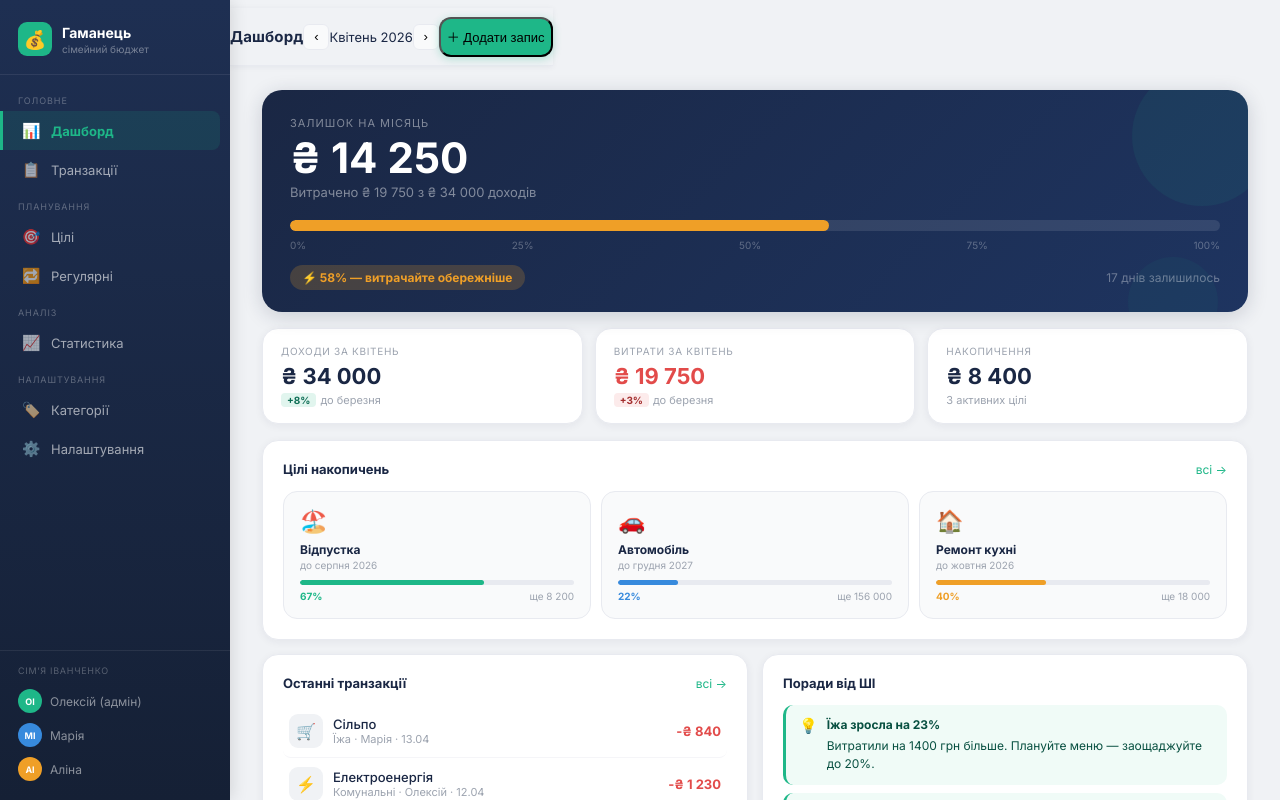
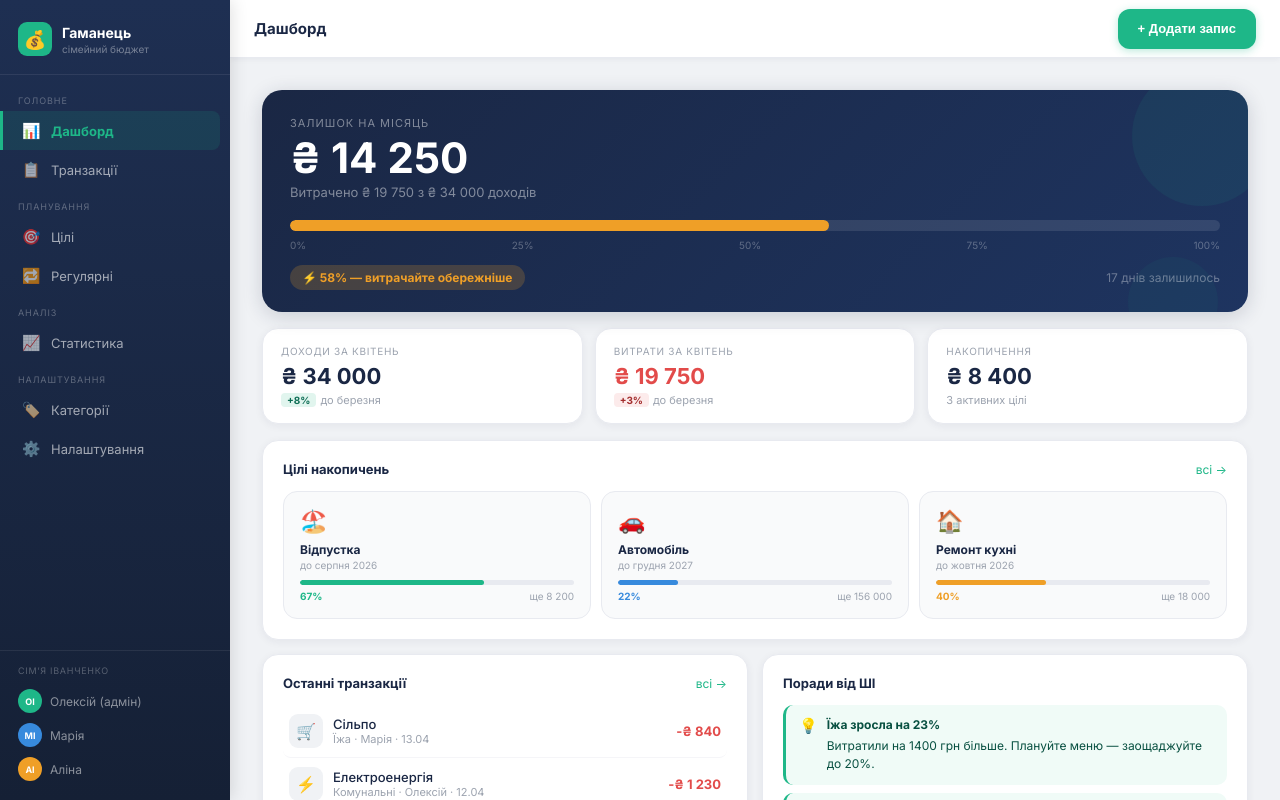
Before and after one commit to Kozova/family-budget, a Next.js app: page / in a window 1280 px wide. Shown: the top 800 px of the page. Built offline with nearby package versions, Linux system fonts and the light colour scheme.

Commit message:
feat: fix topbar layout, add transaction modal

```diff
--- a/src/components/layout/Topbar.tsx
+++ b/src/components/layout/Topbar.tsx
@@ -1,68 +1,60 @@
-'use client';
+"use client";
 
-import { useState } from 'react';
-import { usePathname } from 'next/navigation';
+import { usePathname } from "next/navigation";
 
 const titles: Record<string, string> = {
-  '/': 'Дашборд',
-  '/transactions': 'Транзакції',
-  '/goals': 'Цілі накопичень',
-  '/recurring': 'Регулярні платежі',
-  '/analytics': 'Статистика',
-  '/categories': 'Управління категоріями',
-  '/settings': 'Налаштування',
+  "/": "Дашборд",
+  "/transactions": "Транзакції",
+  "/goals": "Цілі накопичень",
+  "/recurring": "Регулярні платежі",
+  "/analytics": "Статистика",
+  "/categories": "Управління категоріями",
+  "/settings": "Налаштування",
 };
 
 export default function Topbar({ onAddClick }: { onAddClick: () => void }) {
   const pathname = usePathname();
-  const title = titles[pathname] || 'Дашборд';
+  const title = titles[pathname] || "Дашборд";
 
   return (
     <header
-      className="fixed top-0 right-0 z-10 flex items-center justify-between px-6 bg-white border-b border-[#E8EAF0]"
       style={{
-        left: '230px',
-        height: '58px',
-        boxShadow: '0 1px 6px rgba(26,39,68,.06)',
+        position: "fixed",
+        top: 0,
+        right: 0,
+        left: 230,
+        height: 58,
+        background: "#fff",
+        borderBottom: "1px solid #E8EAF0",
+        boxShadow: "0 1px 6px rgba(26,39,68,.06)",
+        display: "flex",
+        alignItems: "center",
+        justifyContent: "space-between",
+        padding: "0 24px",
+        zIndex: 10,
       }}>
-
-      <h1 className="text-[15px] font-bold text-[#1A2744] tracking-[0.01em]">
+      <h1 style={{ fontSize: 15, fontWeight: 700, color: "#1A2744" }}>
         {title}
       </h1>
-
-      <div className="flex items-center gap-3">
-        {/* Навігація по місяцях */}
-        <div className="flex items-center gap-2 text-[13px] text-[#6B7280]">
-          <button className="w-[26px] h-[26px] border-[1.5px] border-[#E8EAF0] rounded-[6px] bg-[#F9FAFB] flex items-center justify-center hover:bg-[#F0F2F5] transition-colors">
-            ‹
-          </button>
-          <span className="font-600 text-[#1A2744] font-semibold">Квітень 2026</span>
-          <button className="w-[26px] h-[26px] border-[1.5px] border-[#E8EAF0] rounded-[6px] bg-[#F9FAFB] flex items-center justify-center hover:bg-[#F0F2F5] transition-colors">
-            ›
-          </button>
-        </div>
-
-        {/* Кнопка додати */}
-        <button
-          onClick={onAddClick}
-          className="flex items-center gap-[7px] px-5 h-[40px] text-[13px] font-bold text-white rounded-[12px] transition-all duration-150"
-          style={{
-            background: '#1EB788',
-            boxShadow: '0 2px 8px rgba(30,183,136,.3)',
-          }}
-          onMouseEnter={e => {
-            (e.currentTarget as HTMLButtonElement).style.background = '#18a87c';
-            (e.currentTarget as HTMLButtonElement).style.boxShadow = '0 4px 14px rgba(30,183,136,.4)';
-            (e.currentTarget as HTMLButtonElement).style.transform = 'translateY(-1px)';
-          }}
-          onMouseLeave={e => {
-            (e.currentTarget as HTMLButtonElement).style.background = '#1EB788';
-            (e.currentTarget as HTMLButtonElement).style.boxShadow = '0 2px 8px rgba(30,183,136,.3)';
-            (e.currentTarget as HTMLButtonElement).style.transform = 'translateY(0)';
-          }}>
-          ＋ Додати запис
-        </button>
-      </div>
+      <button
+        onClick={onAddClick}
+        style={{
+          background: "#1EB788",
+          color: "#fff",
+          border: "none",
+          borderRadius: 12,
+          padding: "0 20px",
+          height: 40,
+          fontSize: 13,
+          fontWeight: 700,
+          cursor: "pointer",
+          display: "flex",
+          alignItems: "center",
+          gap: 7,
+          boxShadow: "0 2px 8px rgba(30,183,136,.3)",
+        }}>
+        + Додати запис
+      </button>
     </header>
   );
 }
```
